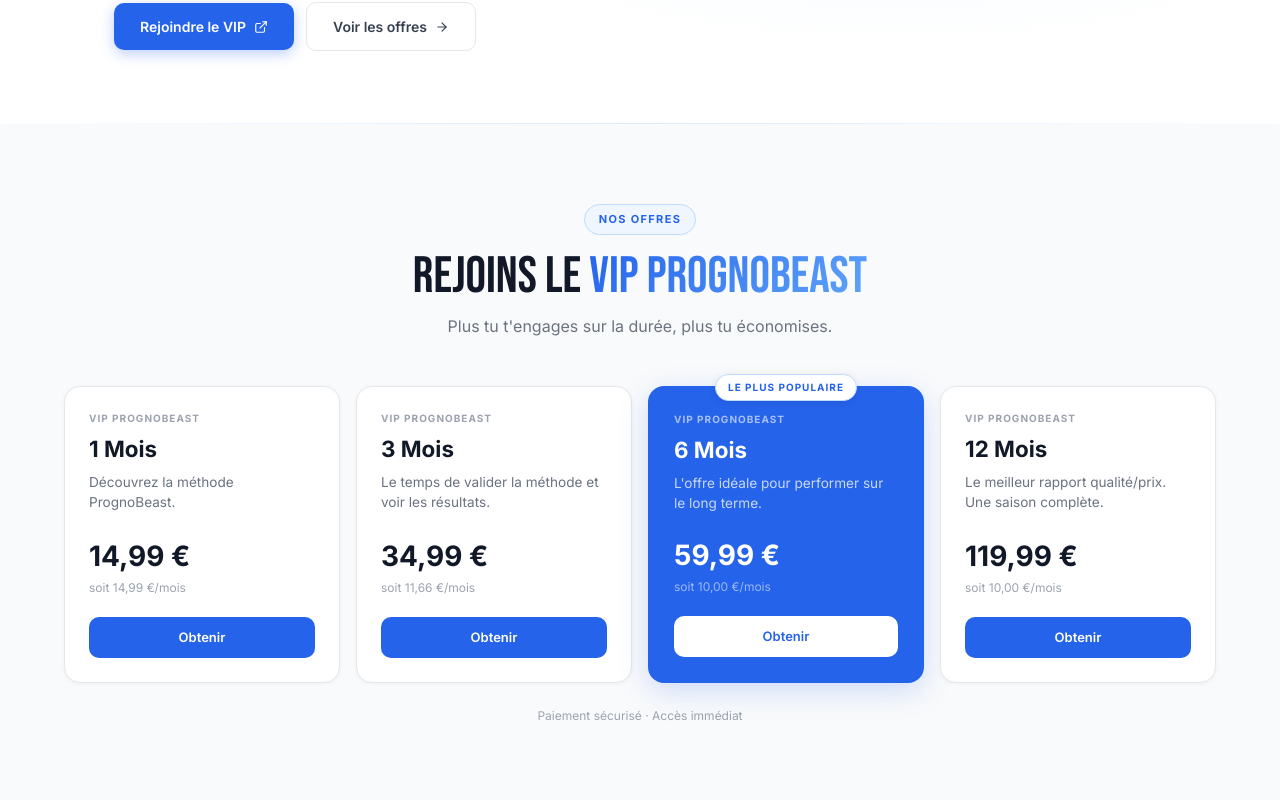
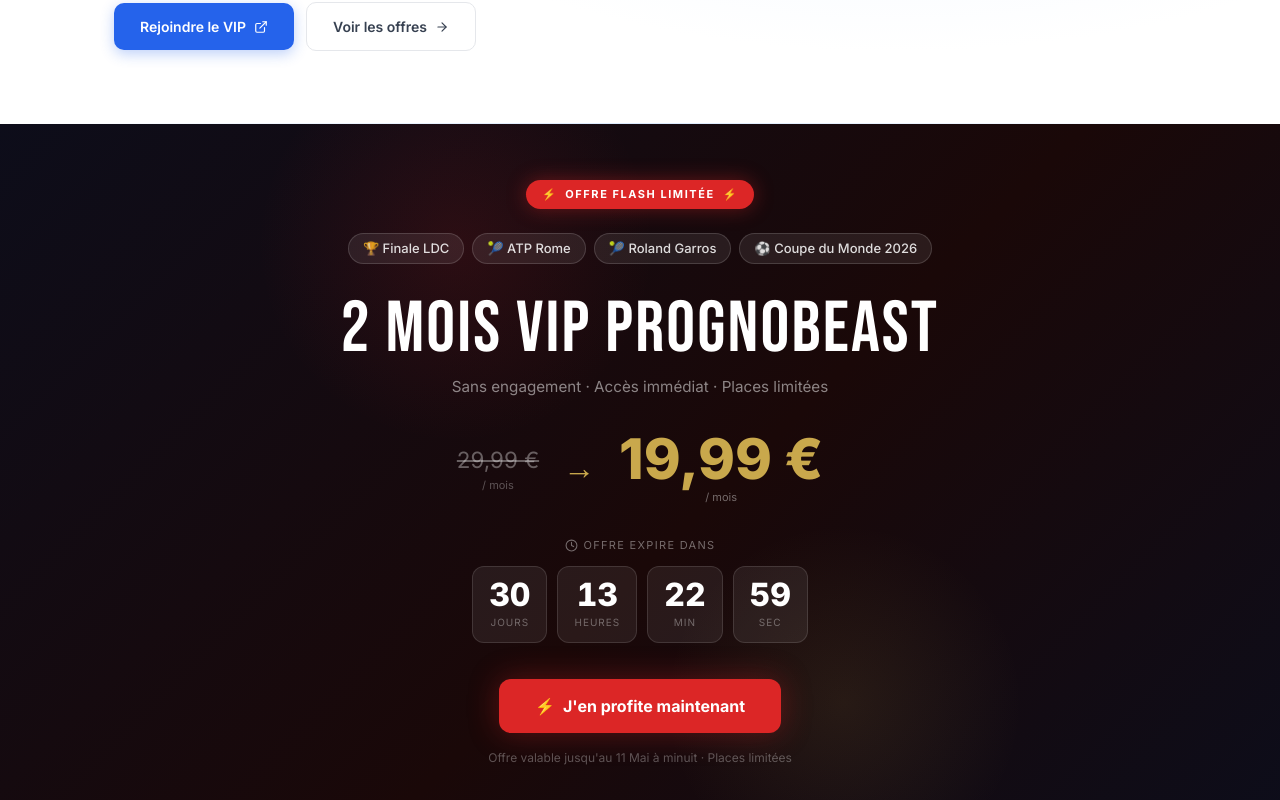
Before and after one commit to Sabz21/prognobeast-frontend, a Next.js app: page / in a window 1280 px wide. Shown: the part 640-1440 px from the top of the page. Built offline with nearby package versions, Linux system fonts and the light colour scheme.

Commit message:
feat: offre flash LDC / Roland Garros / ATP Rome / CM2026 — 2 mois VIP à 19.99€ jusqu'au 11 mai

```diff
--- a/src/app/page.tsx
+++ b/src/app/page.tsx
@@ -1,5 +1,6 @@
 // app/page.tsx — Home
 import Hero from "@/components/sections/Hero";
+import FlashOffer from "@/components/sections/FlashOffer";
 import Link from "next/link";
 
 const plans = [
@@ -54,6 +55,7 @@
   return (
     <>
       <Hero />
+      <FlashOffer />
 
       {/* ── Section Plans ─────────────────────────── */}
       <section style={{ background: "#F9FAFB", borderBottom: "1px solid #E5E7EB", padding: "5rem 0" }}>
--- /dev/null
+++ b/src/components/sections/FlashOffer.tsx
@@ -0,0 +1,192 @@
+'use client';
+
+import { useEffect, useState } from 'react';
+
+const DEADLINE = new Date('2026-05-11T23:59:59');
+const STRIPE_LINK = 'https://buy.stripe.com/9B6eVd1mc3zofzp2yW9MY05';
+
+const EVENTS = [
+  { label: 'Finale LDC', icon: '🏆' },
+  { label: 'ATP Rome', icon: '🎾' },
+  { label: 'Roland Garros', icon: '🎾' },
+  { label: 'Coupe du Monde 2026', icon: '⚽' },
+];
+
+function getTimeLeft() {
+  const diff = DEADLINE.getTime() - Date.now();
+  if (diff <= 0) return null;
+  return {
+    days: Math.floor(diff / 86400000),
+    hours: Math.floor((diff % 86400000) / 3600000),
+    minutes: Math.floor((diff % 3600000) / 60000),
+    seconds: Math.floor((diff % 60000) / 1000),
+  };
+}
+
+export default function FlashOffer() {
+  const [timeLeft, setTimeLeft] = useState<ReturnType<typeof getTimeLeft>>(null);
+
+  useEffect(() => {
+    setTimeLeft(getTimeLeft());
+    const id = setInterval(() => setTimeLeft(getTimeLeft()), 1000);
+    return () => clearInterval(id);
+  }, []);
+
+  if (timeLeft === null) return null;
+
+  return (
+    <section style={{
+      background: 'linear-gradient(135deg, #0d0d1a 0%, #1a0808 55%, #0d0d1a 100%)',
+      borderBottom: '1px solid rgba(220,38,38,0.25)',
+      position: 'relative',
+      overflow: 'hidden',
+    }}>
+      {/* Glow blobs */}
+      <div style={{
+        position: 'absolute', top: '-80px', left: '20%',
+        width: '400px', height: '400px',
+        background: 'radial-gradient(circle, rgba(220,38,38,0.12) 0%, transparent 70%)',
+        pointerEvents: 'none',
+      }} />
+      <div style={{
+        position: 'absolute', bottom: '-60px', right: '20%',
+        width: '360px', height: '360px',
+        background: 'radial-gradient(circle, rgba(201,168,76,0.10) 0%, transparent 70%)',
+        pointerEvents: 'none',
+      }} />
+
+      <div style={{ maxWidth: '860px', margin: '0 auto', padding: '3.5rem 1.5rem', textAlign: 'center', position: 'relative' }}>
+
+        {/* Badge Offre Flash */}
+        <div style={{
+          display: 'inline-flex', alignItems: 'center', gap: '8px',
+          background: '#DC2626', color: 'white',
+          fontSize: '11px', fontWeight: 700,
+          letterSpacing: '0.14em', textTransform: 'uppercase',
+          padding: '6px 16px', borderRadius: '999px',
+          marginBottom: '1.5rem',
+          boxShadow: '0 0 20px rgba(220,38,38,0.4)',
+        }}>
+          <span>⚡</span> Offre Flash Limitée <span>⚡</span>
+        </div>
+
+        {/* Events */}
+        <div style={{ display: 'flex', flexWrap: 'wrap', justifyContent: 'center', gap: '8px', marginBottom: '1.75rem' }}>
+          {EVENTS.map((e) => (
+            <span key={e.label} style={{
+              display: 'inline-flex', alignItems: 'center', gap: '6px',
+              background: 'rgba(255,255,255,0.08)',
+              border: '1px solid rgba(255,255,255,0.15)',
+              color: 'rgba(255,255,255,0.85)',
+              fontSize: '13px', fontWeight: 500,
+              padding: '5px 14px', borderRadius: '999px',
+            }}>
+              {e.icon} {e.label}
+            </span>
+          ))}
+        </div>
+
+        {/* Headline */}
+        <h2 style={{
+          fontFamily: "'Bebas Neue', Impact, sans-serif",
+          fontSize: 'clamp(2.2rem, 6vw, 4.5rem)',
+          textTransform: 'uppercase',
+          color: 'white',
+          lineHeight: 1.05,
+          letterSpacing: '0.03em',
+          marginBottom: '0.5rem',
+        }}>
+          2 Mois VIP PrognoBeast
+        </h2>
+        <p style={{ color: 'rgba(255,255,255,0.5)', fontSize: '0.95rem', marginBottom: '2rem' }}>
+          Sans engagement · Accès immédiat · Places limitées
+        </p>
+
+        {/* Price */}
+        <div style={{ display: 'flex', alignItems: 'center', justifyContent: 'center', gap: '1.5rem', marginBottom: '2rem' }}>
+          <div style={{ textAlign: 'center' }}>
+            <div style={{ color: 'rgba(255,255,255,0.35)', fontSize: '1.4rem', textDecoration: 'line-through' }}>29,99 €</div>
+            <div style={{ color: 'rgba(255,255,255,0.3)', fontSize: '11px' }}>/ mois</div>
+          </div>
+          <div style={{ fontSize: '2rem', color: '#C9A84C' }}>→</div>
+          <div style={{ textAlign: 'center' }}>
+            <div style={{ fontSize: '3.5rem', fontWeight: 800, color: '#C9A84C', lineHeight: 1 }}>19,99 €</div>
+            <div style={{ color: 'rgba(255,255,255,0.4)', fontSize: '11px', marginTop: '2px' }}>/ mois</div>
+          </div>
+        </div>
+
+        {/* Countdown */}
+        <p style={{
+          color: 'rgba(255,255,255,0.4)', fontSize: '11px',
+          textTransform: 'uppercase', letterSpacing: '0.12em',
+          marginBottom: '0.75rem',
+          display: 'flex', alignItems: 'center', justifyContent: 'center', gap: '6px',
+        }}>
+          <svg width="13" height="13" viewBox="0 0 24 24" fill="none" stroke="currentColor" strokeWidth="2" strokeLinecap="round" strokeLinejoin="round">
+            <circle cx="12" cy="12" r="10"/><polyline points="12 6 12 12 16 14"/>
+          </svg>
+          Offre expire dans
+        </p>
+        <div style={{ display: 'flex', justifyContent: 'center', gap: '10px', marginBottom: '2.25rem' }}>
+          {([
+            { value: timeLeft.days, label: 'Jours' },
+            { value: timeLeft.hours, label: 'Heures' },
+            { value: timeLeft.minutes, label: 'Min' },
+            { value: timeLeft.seconds, label: 'Sec' },
+          ] as const).map(({ value, label }) => (
+            <div key={label} style={{
+              background: 'rgba(255,255,255,0.07)',
+              border: '1px solid rgba(255,255,255,0.12)',
+              borderRadius: '12px',
+              padding: '12px 16px',
+              minWidth: '64px',
+            }}>
+              <div style={{
+                fontSize: '2rem', fontWeight: 800, color: 'white',
+                fontVariantNumeric: 'tabular-nums', lineHeight: 1,
+              }}>
+                {String(value).padStart(2, '0')}
+              </div>
+              <div style={{ fontSize: '10px', color: 'rgba(255,255,255,0.35)', textTransform: 'uppercase', letterSpacing: '0.1em', marginTop: '4px' }}>
+                {label}
+              </div>
+            </div>
+          ))}
+        </div>
+
+        {/* CTA */}
+        <a
+          href={STRIPE_LINK}
+          target="_blank"
+          rel="noopener noreferrer"
+          style={{
+            display: 'inline-flex', alignItems: 'center', gap: '8px',
+            background: '#DC2626',
+            color: 'white',
+            fontSize: '16px', fontWeight: 700,
+            padding: '15px 36px', borderRadius: '12px',
+            textDecoration: 'none',
+            boxShadow: '0 0 30px rgba(220,38,38,0.35)',
+            transition: 'transform 0.15s, box-shadow 0.15s',
+            marginBottom: '1rem',
+          }}
+          onMouseEnter={(e) => {
+            (e.currentTarget as HTMLAnchorElement).style.transform = 'scale(1.04)';
+            (e.currentTarget as HTMLAnchorElement).style.boxShadow = '0 0 40px rgba(220,38,38,0.5)';
+          }}
+          onMouseLeave={(e) => {
+            (e.currentTarget as HTMLAnchorElement).style.transform = 'scale(1)';
+            (e.currentTarget as HTMLAnchorElement).style.boxShadow = '0 0 30px rgba(220,38,38,0.35)';
+          }}
+        >
+          <span>⚡</span>
+          J&apos;en profite maintenant
+        </a>
+
+        <p style={{ color: 'rgba(255,255,255,0.3)', fontSize: '12px' }}>
+          Offre valable jusqu&apos;au 11 Mai à minuit · Places limitées
+        </p>
+      </div>
+    </section>
+  );
+}
```
